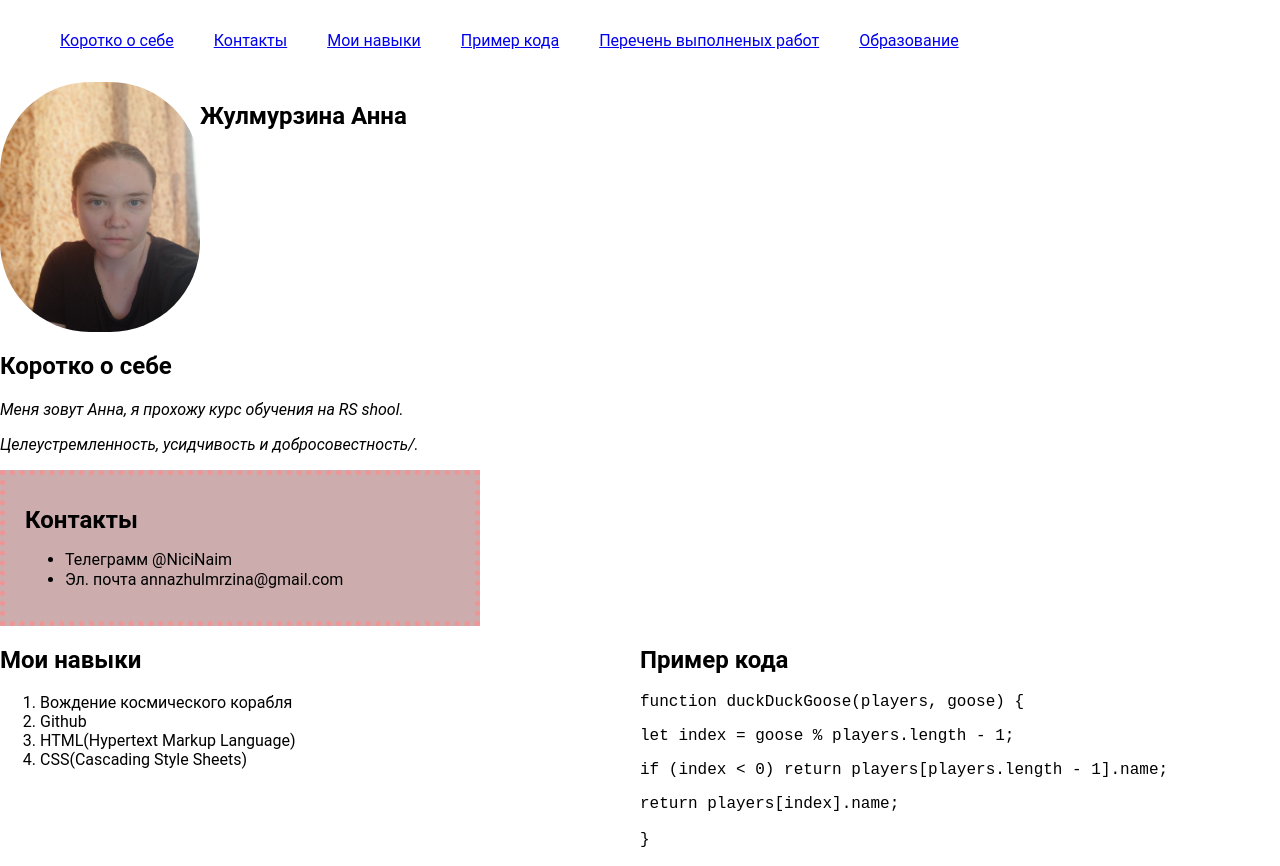
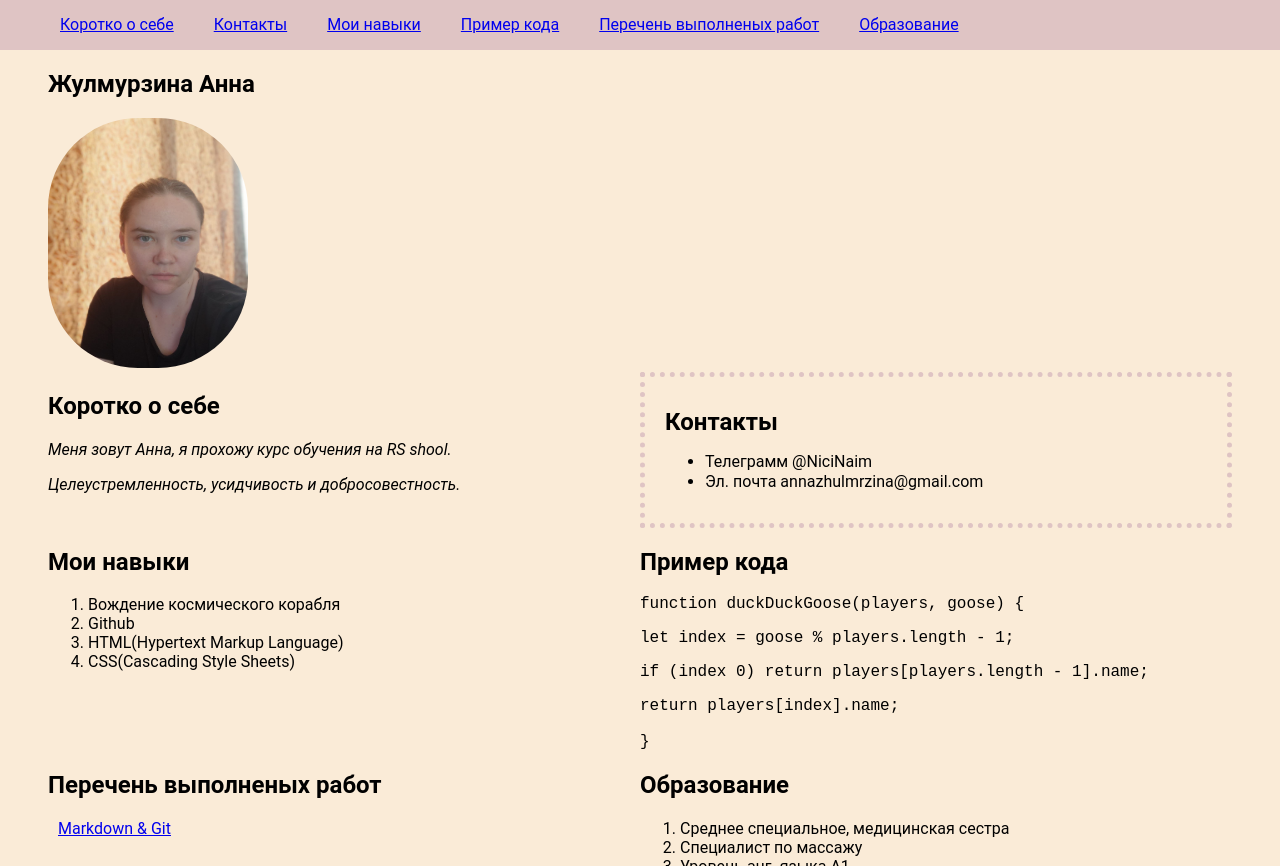
Before and after one commit to NiciNaim/rsschool-cv, a plain HTML site: page index.html in a window 1280 px wide. Shown: the top 866 px of the page. Drawn offline with Linux system fonts and the light colour scheme.

Commit message:
add: add html css

```diff
--- a/index.html
+++ b/index.html
@@ -25,16 +25,16 @@
      </header>
 
      <main class="main-container">
-        <img class="image" src="assets/img/photo.jpg" alt="my photo">
         <section class="section" id="name">
           <h1>Жулмурзина Анна</h1>
+          <img class="image" src="assets/img/photo.jpg" alt="my photo">
         </section>
         <section class="section" id="rezume">
         <h2 id="a">Коротко о себе</h2>
             <p id="italic"> Меня зовут Анна, я прохожу курс обучения на RS shool.</p>
-            <p id="italic"> Целеустремленность, усидчивость и добросовестность/.</p>
+            <p id="italic"> Целеустремленность, усидчивость и добросовестность.</p>
         </section>
-            <section class="section" id="b">
+        <section class="section" id="b">
            <h2> Контакты </h2>
             <ul>
                 <li>Телеграмм @NiciNaim</li>
@@ -52,17 +52,17 @@
         </section>
         <section class="section" id="code">
           <h2 id="d">Пример кода</h2>
-             <code>
+             <code >
               <p>function duckDuckGoose(players, goose) {</p>
               <p>   let index = goose % players.length - 1;</p>
-              <p>  if (index < 0) return players[players.length - 1].name;</p>
+              <p>  if (index  0) return players[players.length - 1].name;</p>
               <p>  return players[index].name;</p>
             }
             </code>
         </section>
         <section class="section" id="work">
           <h2 id="i">Перечень выполненых работ</h2>
-            <a href="https://github.com/NiciNaim/rsschool-cv/commit/24be91713989e9f3fa121aa9525153eebafcd1a2">Markdown & Git</a>
+            <a href="https://github.com/NiciNaim/rsschool-cv/commit/24be91713989e9f3fa121aa9525153eebafcd1a2" class="git">Markdown & Git</a>
         </section>
         <section class="section" id="obr">
            <h2 id="f">Образование</h2>
@@ -73,8 +73,12 @@
             </ol>
         </section>
     </main>
-    <footer>
-        footer
+    <footer class="footer">
+        <a href="https://github.com/NiciNaim" class="git">NiciNaim</a>
+        <span> 2022 год</span>
+
+        <img src="/logo.svg" alt="Логотип"> <!-- https://rs.school/images/rs_school_js.svg -->
+
     </footer>
     </div>
  </body>
--- a/style.css
+++ b/style.css
@@ -7,22 +7,26 @@ body {
     padding: 0;
     font-size: 16px;
     font-weight: normal;
-    font-family: 'Roboto', sans-serif
+    font-family: 'Roboto', sans-serif;
+    background-color: antiquewhite;
+
      }
 
 .header {
     color: rgb(65, 22, 94);
     font-size: 16px;
+    background-color: rgb(223, 196, 196);
 }
 .image {
    width: 200px;
-  height: 250px;
+   height: 250px;
    border-radius: 90px;
 }
 .number{
   display: flex;
   list-style: none;
   align-items: center;
+  margin: 0;
 }
 html {
     scroll-behavior: smooth;
@@ -39,10 +43,8 @@ html {
     font-style: italic ;
   }
  #b{
-  background: rgb(204, 172, 172);
   padding: 15px 20px ;
-  border: 5px dotted rgb(240, 149, 149) ;
-  margin-right: 800px ;
+  border: 5px dotted rgb(223, 196, 196) ;
   line-height: 20px;
  }
  .container {
@@ -52,7 +54,24 @@ html {
  .main-container {
   display: flex;
   flex-wrap: wrap;
+  padding: 0 3rem;
 }
 .section {
   width: 50%;
 }
+.git{
+  padding-left: 10px;
+}
+@media (max-width: 768px) {
+  .section {
+    width: 100%;
+  }
+}
+#name{
+  width: 100%;
+}
+.footer{
+  background-color: rgb(223, 196, 196);
+  padding: 2rem 0;
+
+}
```
